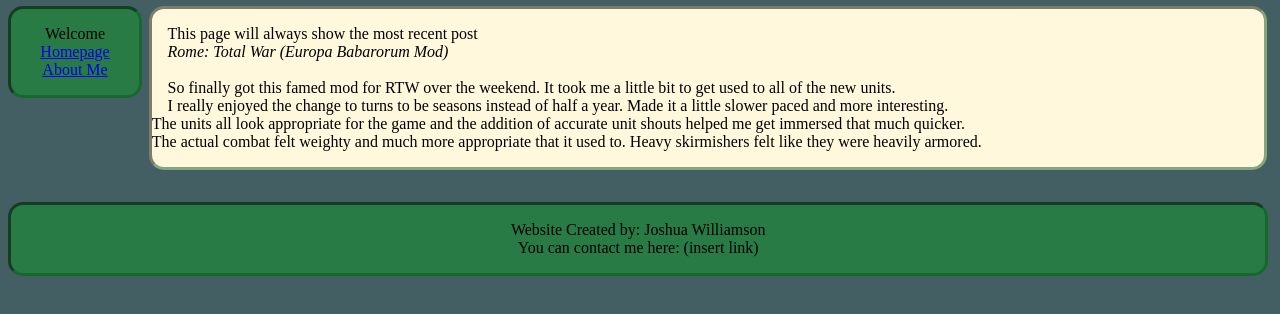
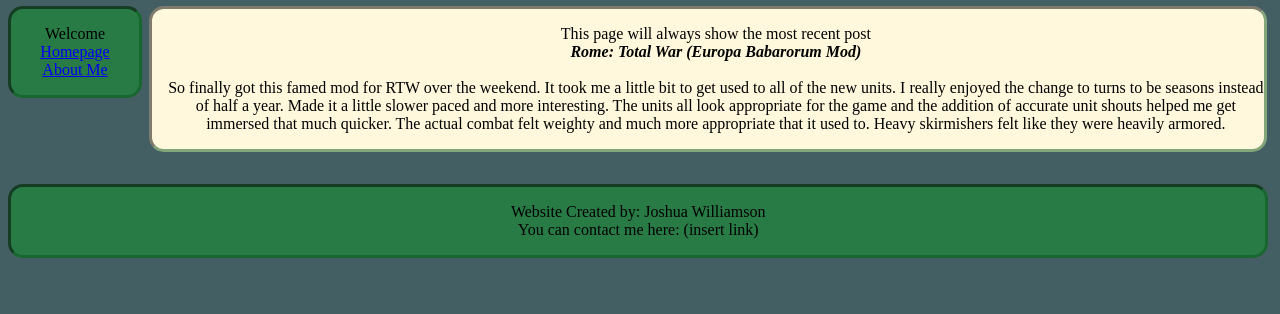
Before and after one commit to SBTracer/GamingDatabase, a plain HTML site: page Mostrecent.html in a window 1280 px wide. Shown: the part 94-408 px from the top of the page. Drawn offline with Linux system fonts and the light colour scheme.

Commit message:
Formatting Fix
Fixed some styling issues in the css and updated the formatting on the first post

```diff
--- a/Mostrecent.html
+++ b/Mostrecent.html
@@ -19,12 +19,12 @@
             </div>
             <div class="main">
                 <p>This page will always show the most recent post<br/>
-                <em>Rome: Total War (Europa Babarorum Mod)</em><br/>
+                <em><b>Rome: Total War (Europa Babarorum Mod)</b></em><br/>
                 <br/>
-                So finally got this famed mod for RTW over the weekend. It took me a little bit to get used to all of the new units.<br/>
-                I really enjoyed the change to turns to be seasons instead of half a year. Made it a little slower paced and more interesting.<br/>
-                The units all look appropriate for the game and the addition of accurate unit shouts helped me get immersed that much quicker.<br/>
-                The actual combat felt weighty and much more appropriate that it used to. Heavy skirmishers felt like they were heavily armored.<br/></p>
+                So finally got this famed mod for RTW over the weekend. It took me a little bit to get used to all of the new units.
+                I really enjoyed the change to turns to be seasons instead of half a year. Made it a little slower paced and more interesting.
+                The units all look appropriate for the game and the addition of accurate unit shouts helped me get immersed that much quicker.
+                The actual combat felt weighty and much more appropriate that it used to. Heavy skirmishers felt like they were heavily armored.</p>
             </div>
             <footer class="footerstyle">
                 <p>Website Created by: Joshua Williamson<br>
--- a/styles.css
+++ b/styles.css
@@ -24,7 +24,7 @@
     border-width: 3px;
     border-radius: 15px;
     width: 10%;
-    margin-bottom: 1%;
+    margin-bottom: 5%;
     margin-right: 2%;
     float: left;
 }
@@ -39,10 +39,13 @@
     border-width: 3px;
     border-radius: 15px;
     width: 86.9%;
-    text-align: left;
+    text-align: center;
     float: center;
 }
 
+.postheader {
+    text-align: center;
+}
 .linkheader {
     text-align: center;
 }
```
